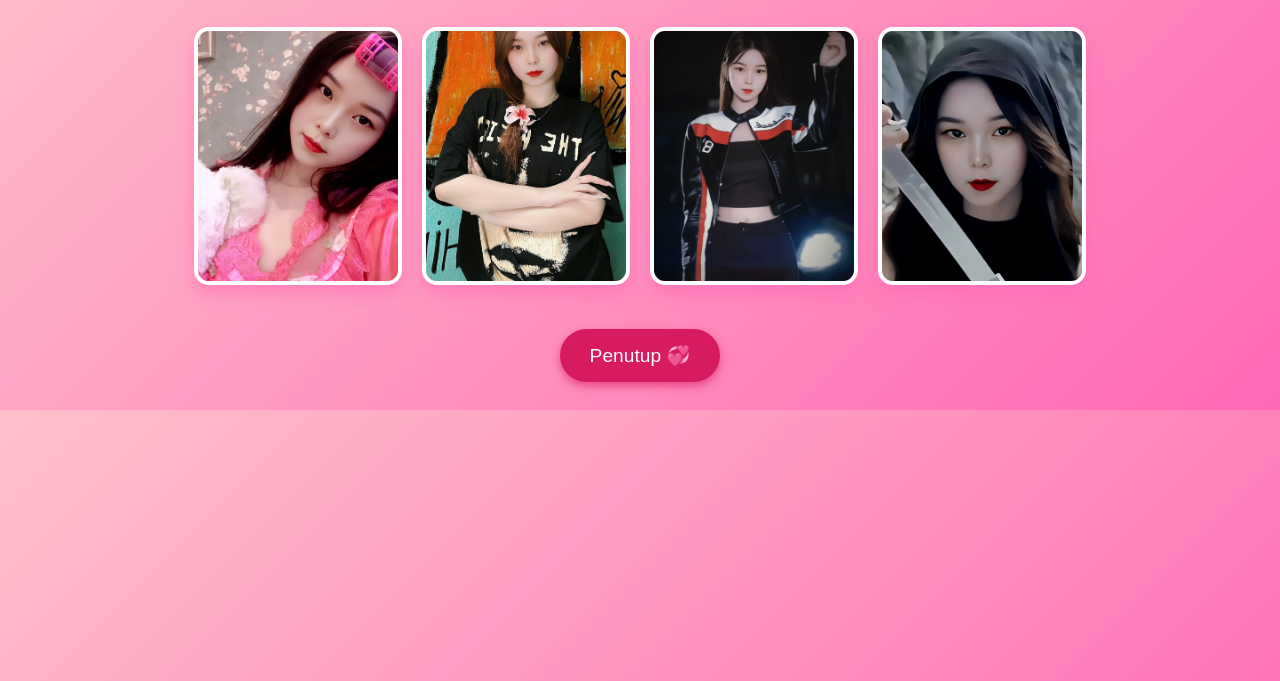
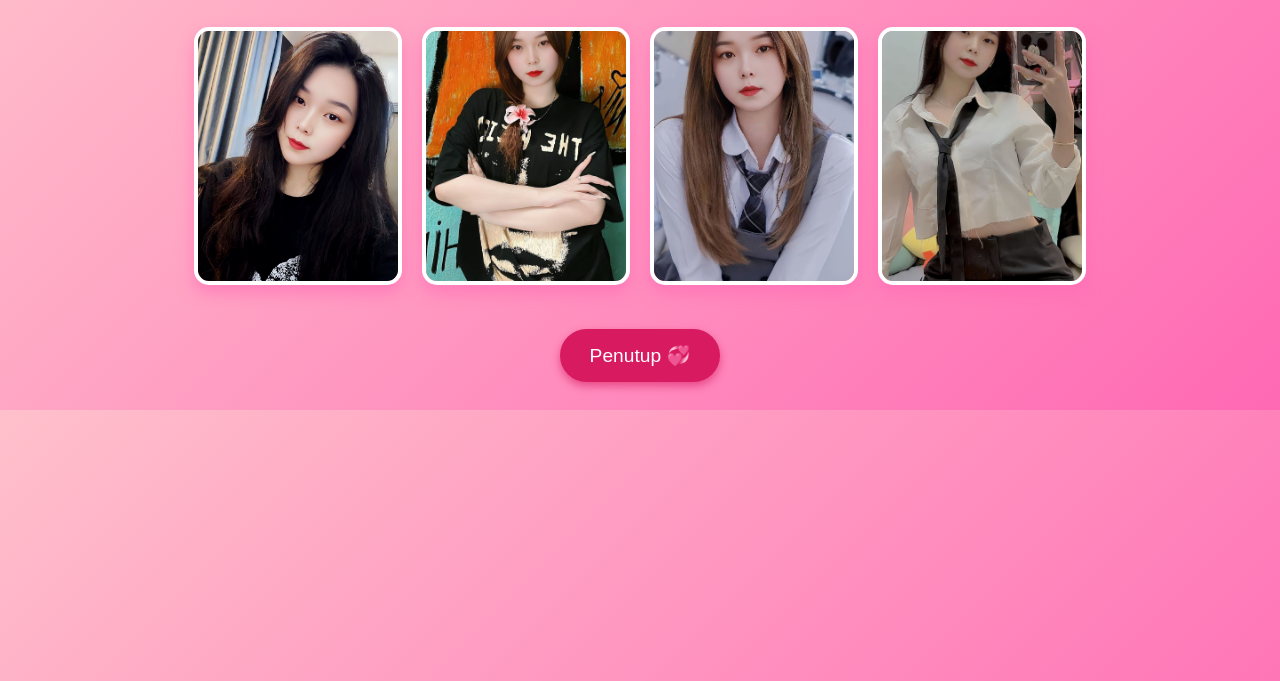
Before and after one commit to SteventFransisco/Ayangnya-Franss, a plain HTML site: page index.html in a window 1280 px wide. Both pictures are taken after a click on the button "Ayangnya Franss 💖". Shown: the part 119-800 px from the top of the page. Drawn offline with Linux system fonts and the light colour scheme.

Commit message:
Update index.html

```diff
--- a/index.html
+++ b/index.html
@@ -140,16 +140,16 @@
         <h1>Ayangnya Franss ❤️</h1>
         <div class="gallery-container">
             <div class="gallery">
-                <div class="photo-frame" onclick="showMessage(0)"><img src="1.jpg" alt="Foto 1">
+                <div class="photo-frame" onclick="showMessage(0)"><img src="7.jpg" alt="Foto 1">
                     <div class="caption">Kamu adalah bintang di hatiku ✨</div>
                 </div>
                 <div class="photo-frame" onclick="showMessage(1)"><img src="2.jpg" alt="Foto 2">
                     <div class="caption">Setiap detik bersamamu adalah anugerah 💖</div>
                 </div>
-                <div class="photo-frame" onclick="showMessage(2)"><img src="3.jpg" alt="Foto 3">
+                <div class="photo-frame" onclick="showMessage(2)"><img src="6.jpg" alt="Foto 3">
                     <div class="caption">Aku mencintaimu lebih dari kata-kata 💕</div>
                 </div>
-                <div class="photo-frame" onclick="showMessage(3)"><img src="4.jpg" alt="Foto 4">
+                <div class="photo-frame" onclick="showMessage(3)"><img src="5.jpg" alt="Foto 4">
                     <div class="caption">Kamu adalah kebahagiaanku 😘</div>
                 </div>
             </div>
```
